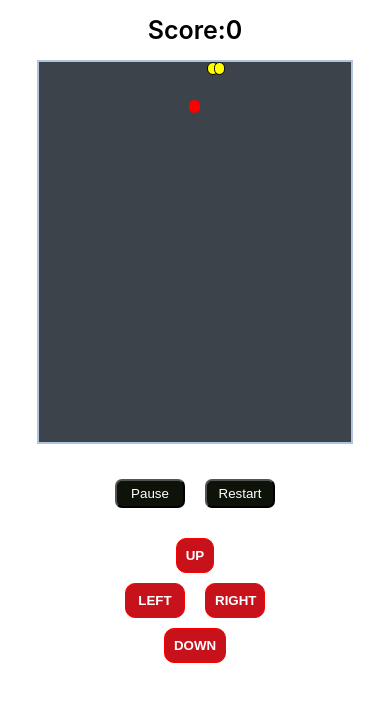
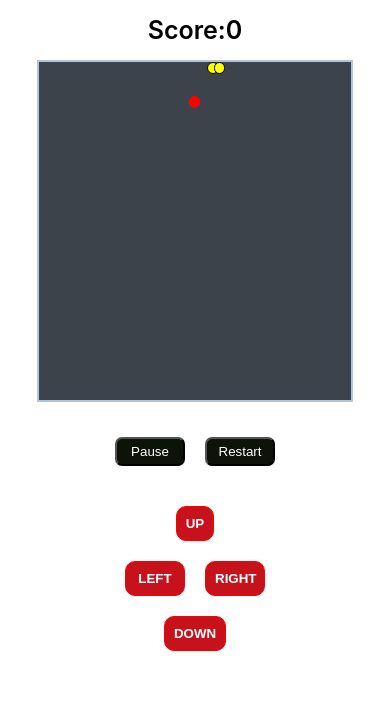
Before and after one commit to ajmalbly27/Snake-game, a React (Create React App) app: page / in a window 390 px wide. Shown: the top 702 px of the page. Built offline with nearby package versions, Linux system fonts and the light colour scheme.

Commit message:
some changes are made for mobile view third time

```diff
--- a/src/App.css
+++ b/src/App.css
@@ -61,6 +61,7 @@
 }
 
 .button {
+  margin: 10px;
   padding: 9px;
   border-radius: 10px;
   border: 1px solid red;
@@ -72,6 +73,6 @@
 @media(max-width:416px) {
   .game-area{
     width: 80vw;
-    height: 45vh;
+    height: 40vh;
   }
 }
```
